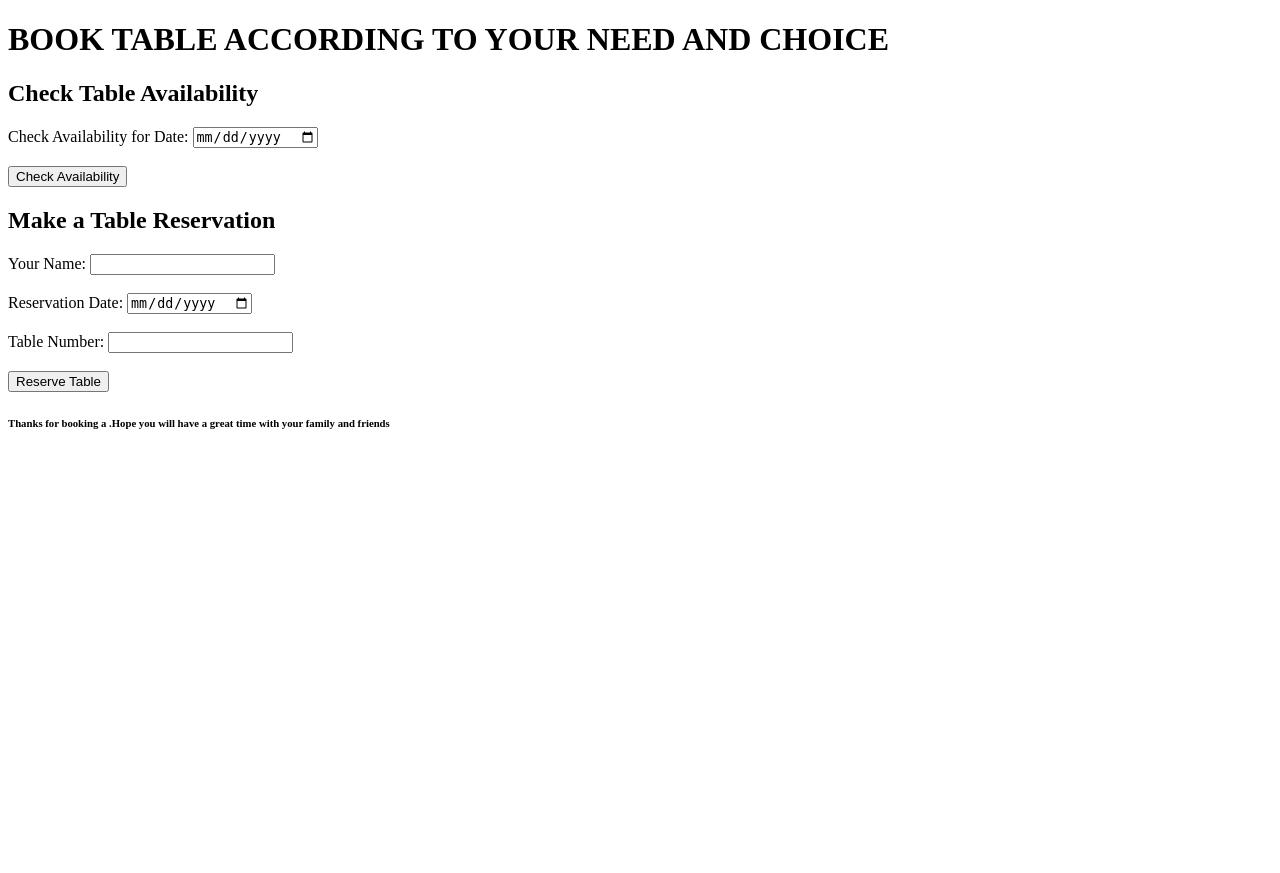
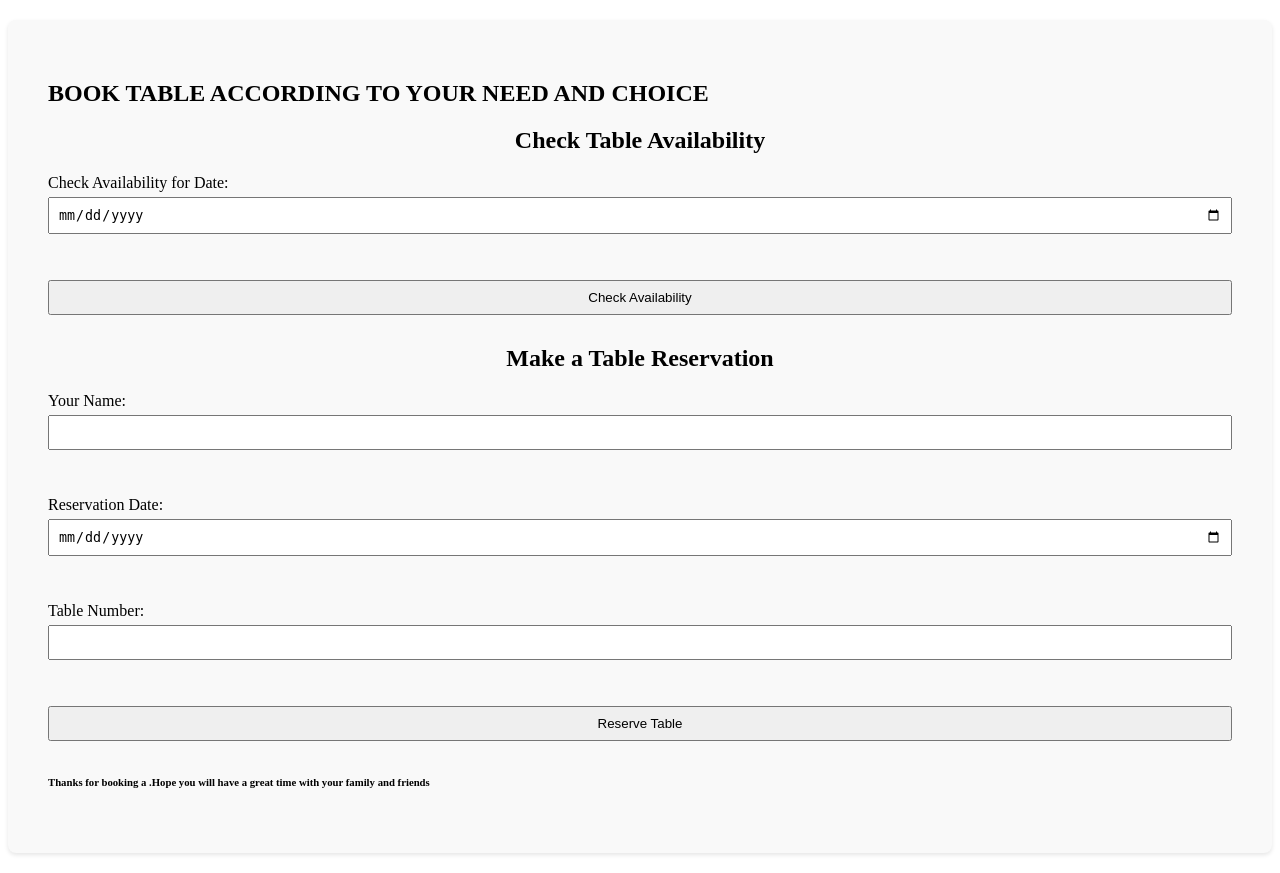
Before and after one commit to MaheeAgarwal08/Restaurant-Table-Reservation-system, a PHP site: page /bookTable.php in a window 1280 px wide. Before the commit the page ends 429 px from the top, so only its background shows below. Run offline with PHP 8.4, Linux system fonts and the light colour scheme.

Commit message:
third commit

```diff
--- a/bookTable.php
+++ b/bookTable.php
@@ -2,8 +2,52 @@
 <html>
 <head>
     <title>Table Reservation System</title>
+    <style>
+        /* Add these styles to your existing CSS or create a new CSS file */
+
+.booking-form {
+  background-color: #f9f9f9;
+  padding: 40px;
+  border-radius: 8px;
+  box-shadow: 0 2px 4px rgba(0, 0, 0, 0.1);
+  margin: 20px 0;
+}
+
+.booking-form h2 {
+  text-align: center;
+  margin-bottom: 20px;
+}
+
+.booking-form form {
+  display: flex;
+  flex-direction: column;
+}
+
+.booking-form label {
+  margin-bottom: 5px;
+}
+
+.booking-form input {
+  padding: 8px;
+  margin-bottom: 10px;
+}
+
+.booking-form button {
+  padding: 10px;
+  background-color: #007bff;
+  color: #fff;
+  border: none;
+  border-radius: 4px;
+  cursor: pointer;
+}
+
+.booking-form button:hover {
+  background-color: #0056b3;
+}
+</style>
 </head>
 <body>
+    <section class="booking-form">
 <h1>BOOK TABLE ACCORDING TO YOUR NEED AND CHOICE</h1>
 <h2>Check Table Availability</h2>
     <form action="check_availability.php" method="post">
@@ -26,6 +70,6 @@
         <input type="submit" value="Reserve Table">
     </form>
     <h6>Thanks for booking a .Hope you will have a great time with your family and friends</h6>
-
+</section>
 </body>
 </html>
```
Also changed, not shown: check_availability.php (+41 -4 lines).
